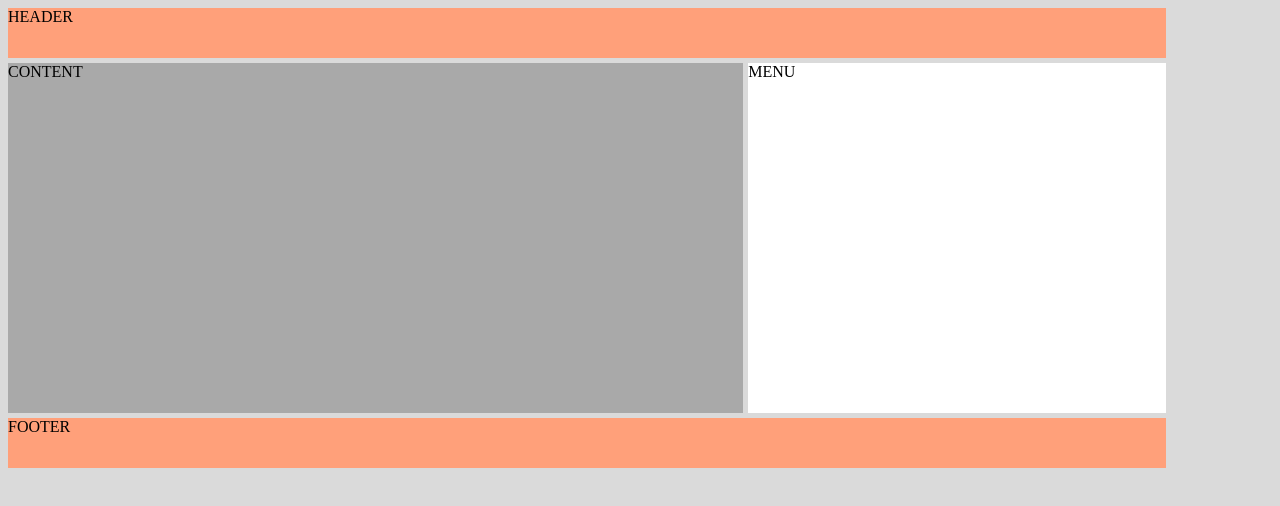
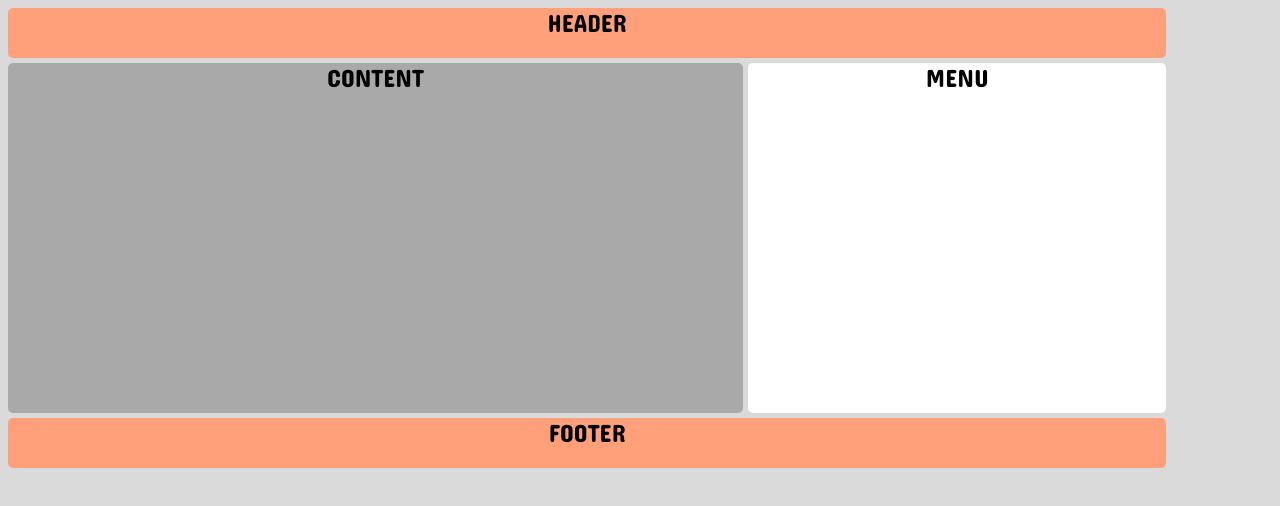
Before and after one commit to ryanroat/CSSGridPrototype, a plain HTML site: page index.html in a window 1280 px wide. Drawn offline with Linux system fonts and the light colour scheme.

Commit message:
added font and text styling to css

```diff
--- a/grid.css
+++ b/grid.css
@@ -1,5 +1,7 @@
 html, body {
   background-color: #dadada;
+  font-family: 'Concert One', cursive;
+  font-size: 1.25em
 }
 
 .container {
@@ -11,21 +13,26 @@ html, body {
     "h h h h h h h h h h h"
     "c c c c c c c m m m m"
     "f f f f f f f f f f f";
+    text-align: center;
 }
 
 .header {
   grid-area: h;
   background-color: lightsalmon;
+  border-radius: 5px;
 }
 .menu {
   grid-area: m;
   background-color: #fff;
+  border-radius: 5px;
 }
 .content {
   grid-area: c;
   background-color: darkgray;
+  border-radius: 5px;
 }
 .footer {
   grid-area: f;
   background-color: lightsalmon;
+  border-radius: 5px;
 }
--- a/index.html
+++ b/index.html
@@ -4,6 +4,7 @@
   <meta charset="UTF-8">
   <meta name="viewport" content="width=device-width, initial-scale=1.0">
   <meta http-equiv="X-UA-Compatible" content="ie=edge">
+  <link href="https://fonts.googleapis.com/css?family=Concert+One" rel="stylesheet">
   <link rel="stylesheet" href="grid.css">
   <title>CSS Grid Prototype</title>
 </head>
```
